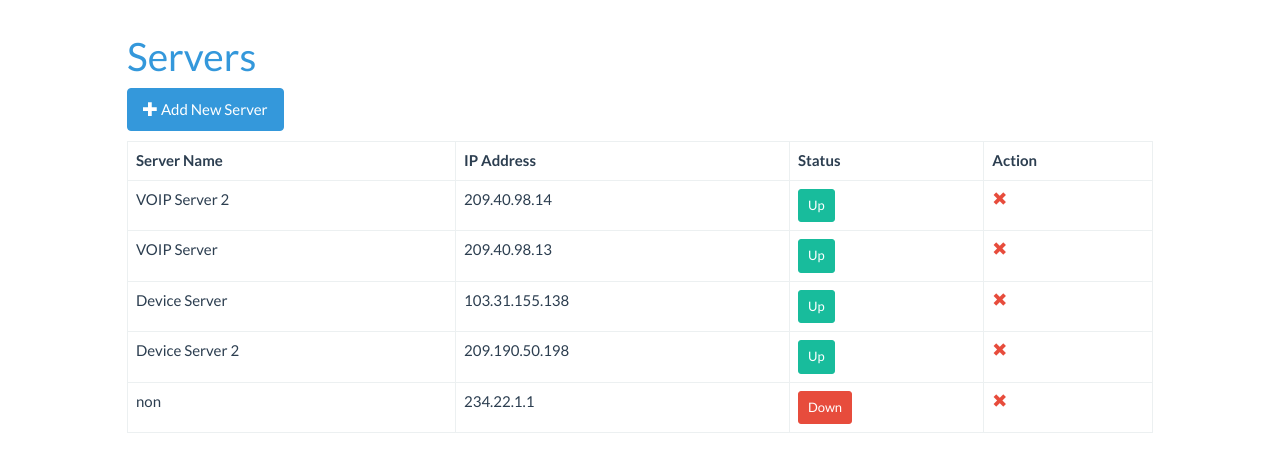
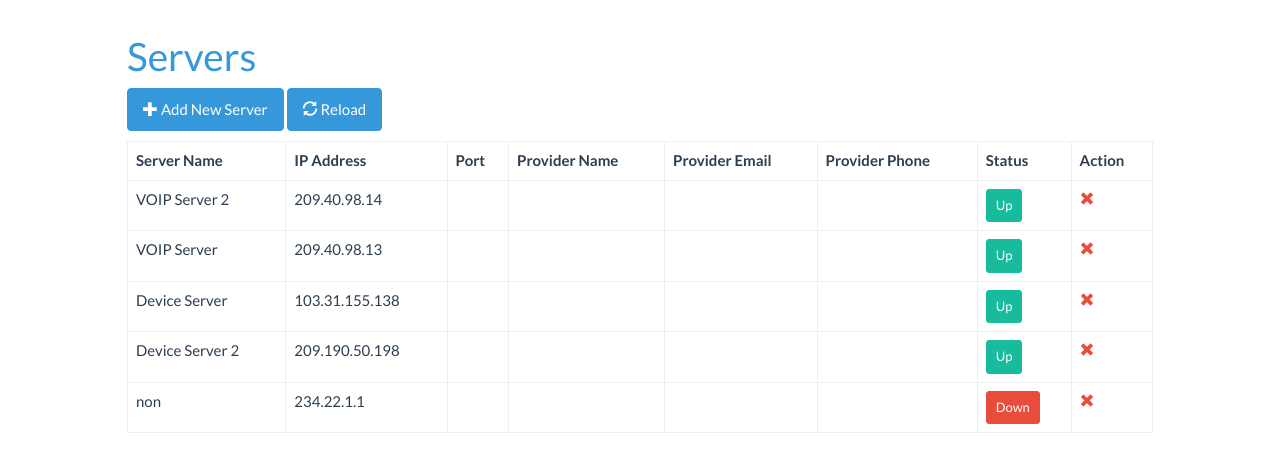
Before and after one commit to sbokul/server-monitor, a PHP site: page /dashboard.php in a window 1280 px wide. Shown: the part 60-533 px from the top of the page. Run offline with PHP 8.4, Linux system fonts and the light colour scheme; the visitor is signed in with stand-in values (Sample User, id 1); data comes from the database, SQL or seed files in the repository; both versions use the stored data as it was after the commit; data that the repository does not hold is empty.

Commit message:
Add extra fields

```diff
--- a/dashboard.php
+++ b/dashboard.php
@@ -101,6 +101,7 @@ $results = $MySQL->Select('servers');
                 <div class="clearfix"></div>
                 <div style="margin: 0 0 10px 0;width: 100%">
                     <a href="javascript:void(0)" class="btn btn-info" data-toggle="modal" data-target="#myModal"><span class="glyphicon glyphicon-plus"></span> Add New Server</a>
+                    <a href="dashboard.php" class="btn btn-info"><span class="glyphicon glyphicon-refresh"></span> Reload</a>
                 </div>
                 <div class="clearfix"></div>
                 <div class="table-responsive">
@@ -109,6 +110,10 @@ $results = $MySQL->Select('servers');
                         <tr>
                             <th>Server Name</th>
                             <th>IP Address</th>
+                            <th>Port</th>
+                            <th>Provider Name</th>
+                            <th>Provider Email</th>
+                            <th>Provider Phone</th>
                             <th>Status</th>
                             <th>Action</th>
                         </tr>
@@ -129,6 +134,10 @@ $results = $MySQL->Select('servers');
                                 echo '<tr>';
                                 echo '<td>'.$result['server_name'].'</td>';
                                 echo '<td>'.$result['ip_address'].'</td>';
+                                echo '<td>'.$result['port'].'</td>';
+                                echo '<td>'.$result['provider'].'</td>';
+                                echo '<td>'.$result['email'].'</td>';
+                                echo '<td>'.$result['phone'].'</td>';
                                 echo '<td><button type="button" class="btn '.$class.' btn-sm">'.$status.'</button></td>';
                                 echo '<td>
                                     <a href="delete.php?id='.$result['id'].'" title="Delete">
@@ -175,6 +184,22 @@ $results = $MySQL->Select('servers');
                         <label for="ipAddress">IP</label>
                         <input type="text" class="form-control" id="ipAddress" name="ipAddress" placeholder="IP">
                     </div>
+                    <div class="form-group">
+                        <label for="port">Port</label>
+                        <input type="text" class="form-control" id="port" name="port" placeholder="Port">
+                    </div>
+                    <div class="form-group">
+                        <label for="provider">Provider</label>
+                        <input type="text" class="form-control" id="provider" name="provider" placeholder="Provider">
+                    </div>
+                    <div class="form-group">
+                        <label for="email">Provider Email</label>
+                        <input type="text" class="form-control" id="email" name="email" placeholder="Provider Email">
+                    </div>
+                    <div class="form-group">
+                        <label for="phone">Provider Phone</label>
+                        <input type="text" class="form-control" id="phone" name="phone" placeholder="Provider Phone">
+                    </div>
                 </form>
             </div>
             <div class="modal-footer">
@@ -189,7 +214,11 @@ $results = $MySQL->Select('servers');
     $("#serverInfoSave").click(function(){
         var serverName = $("#serverName").val();
         var ipAddress = $("#ipAddress").val();
-        $.post( "save_server_data.php", { serverName: serverName, ipAddress: ipAddress }, function() {
+        var port = $("#port").val();
+        var provider = $("#provider").val();
+        var email = $("#email").val();
+        var phone = $("#phone").val();
+        $.post( "save_server_data.php", { serverName: serverName, ipAddress: ipAddress, port: port, provider: provider, email: email, phone: phone }, function() {
             $('#myModal').modal('hide');
             setTimeout(function (){
                 location.reload();
```
Also changed, not shown: DB/server_check.sql (+17 -0 lines), save_server_data.php (+8 -0 lines), server_checker.php (+18 -7 lines).
